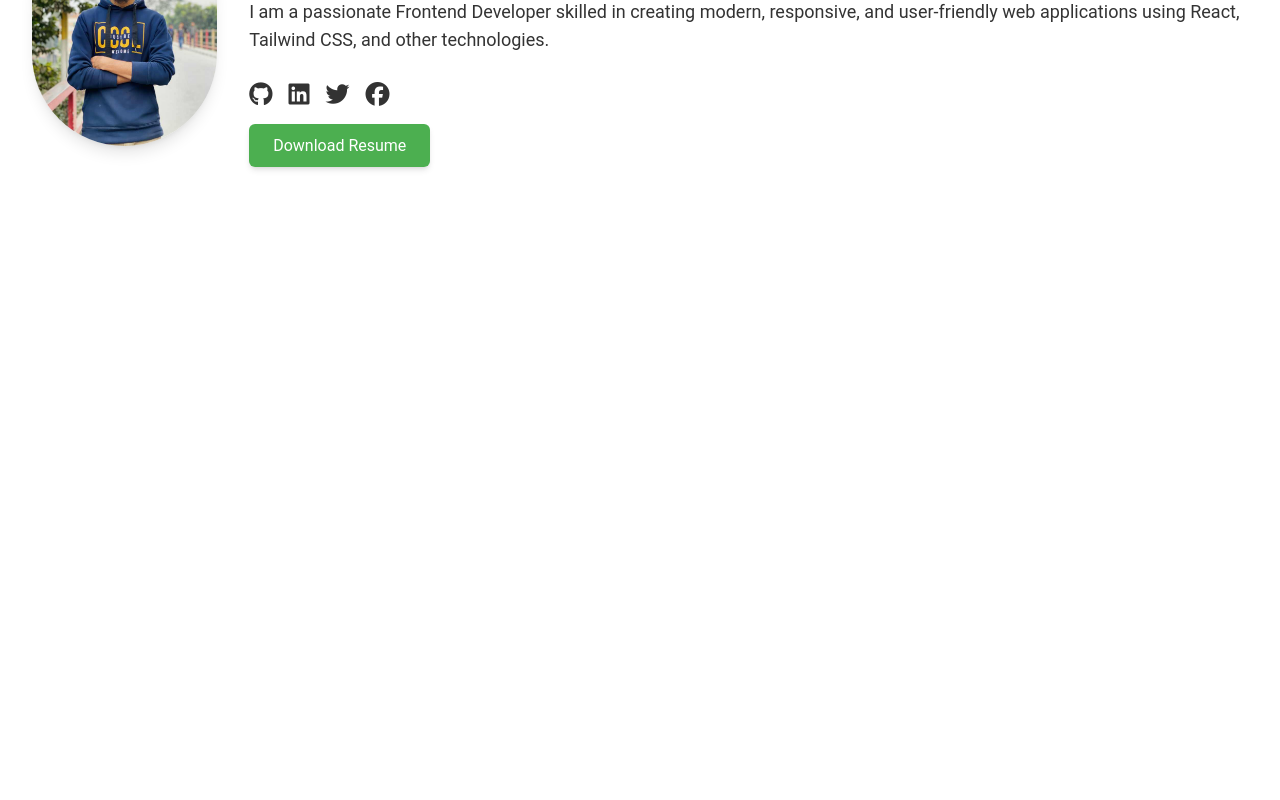
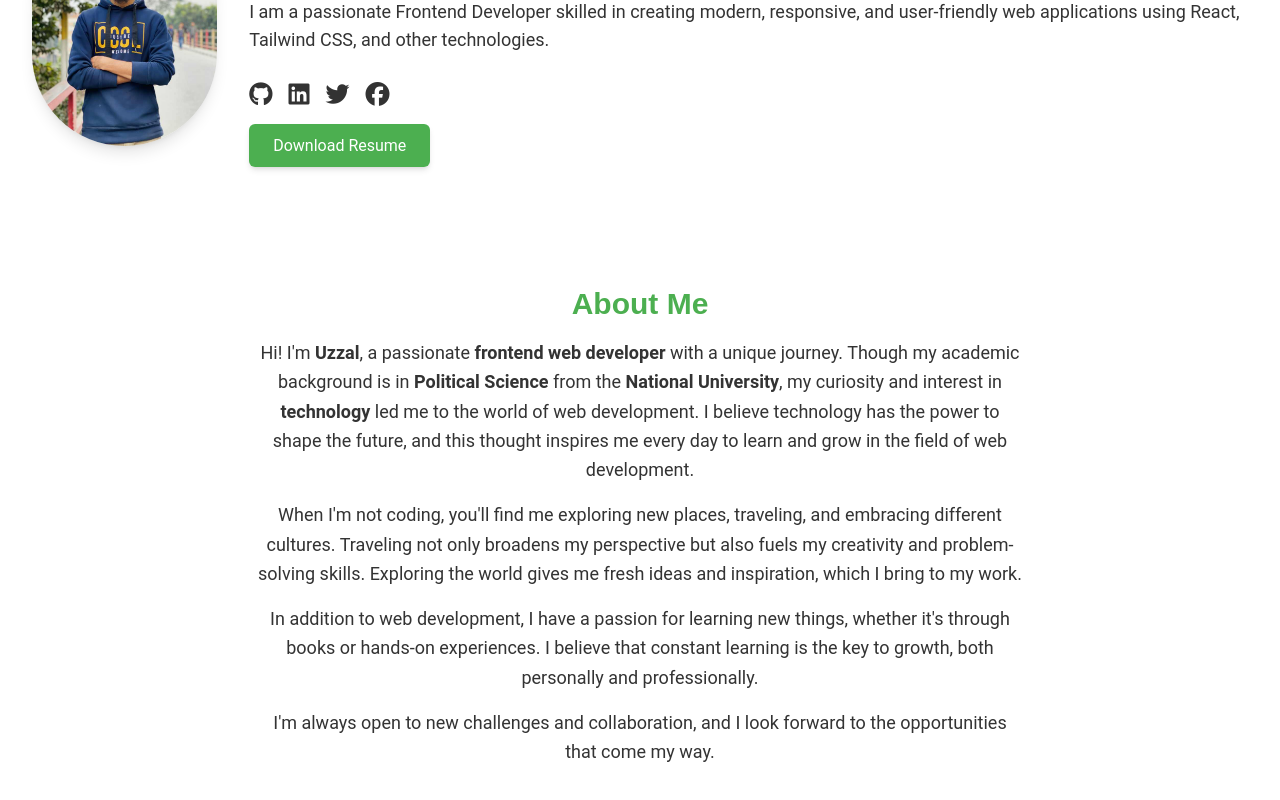
Before and after one commit to mohammaduzzal/my-portfolio, a React (Vite) app: page / in a window 1280 px wide. Shown: the part 234-1034 px from the top of the page. Before the commit the page ends 800 px from the top, so only its background shows below. Built offline with nearby package versions, Linux system fonts and the light colour scheme.

Commit message:
added about section

```diff
--- /dev/null
+++ b/src/component/About.jsx
@@ -0,0 +1,59 @@
+import { motion } from 'framer-motion';
+const About = () => {
+    return (
+        <motion.section
+        id="about"
+        className="py-16 bg-base-100 text-neutral"
+        initial={{ opacity: 0 }}
+        animate={{ opacity: 1 }}
+        transition={{ duration: 2 }}
+      >
+        <div className="max-w-7xl mx-auto px-4 sm:px-6 lg:px-8">
+          <motion.h2
+            className="text-3xl font-Montserrat font-bold text-primary text-center"
+            initial={{ x: -100 }}
+            animate={{ x: 0 }}
+            transition={{ duration: 1 }}
+          >
+            About Me
+          </motion.h2>
+          <motion.p
+            className="mt-4 text-lg text-neutral leading-relaxed text-center max-w-3xl mx-auto"
+            initial={{ opacity: 0, y: 20 }}
+            animate={{ opacity: 1, y: 0 }}
+            transition={{ duration: 1, delay: 0.2 }}
+          >
+              Hi! I'm <strong>Uzzal</strong>, a passionate <strong>frontend web developer</strong> with a unique journey. Though my academic background is in <strong>Political Science</strong> from the <strong>National University</strong>, my curiosity and interest in <strong>technology</strong> led me to the world of web development. I believe technology has the power to shape the future, and this thought inspires me every day to learn and grow in the field of web development.
+
+          </motion.p>
+
+          <motion.p
+            className="mt-4 text-lg text-neutral leading-relaxed text-center max-w-3xl mx-auto"
+            initial={{ opacity: 0, y: 20 }}
+            animate={{ opacity: 1, y: 0 }}
+            transition={{ duration: 1, delay: 0.6 }}
+          >
+              When I'm not coding, you'll find me exploring new places, traveling, and embracing different cultures. Traveling not only broadens my perspective but also fuels my creativity and problem-solving skills. Exploring the world gives me fresh ideas and inspiration, which I bring to my work.
+          </motion.p>
+          <motion.p
+            className="mt-4 text-lg text-neutral leading-relaxed text-center max-w-3xl mx-auto"
+            initial={{ opacity: 0, y: 20 }}
+            animate={{ opacity: 1, y: 0 }}
+            transition={{ duration: 1, delay: 0.8 }}
+          >
+             In addition to web development, I have a passion for learning new things, whether it's through books or hands-on experiences. I believe that constant learning is the key to growth, both personally and professionally.
+          </motion.p>
+          <motion.p
+            className="mt-4 text-lg text-neutral leading-relaxed text-center max-w-3xl mx-auto"
+            initial={{ opacity: 0, y: 20 }}
+            animate={{ opacity: 1, y: 0 }}
+            transition={{ duration: 1, delay: 1 }}
+          >
+             I'm always open to new challenges and collaboration, and I look forward to the opportunities that come my way.
+          </motion.p>
+        </div>
+      </motion.section>
+    );
+};
+
+export default About;
--- a/src/page/Home.jsx
+++ b/src/page/Home.jsx
@@ -1,9 +1,11 @@
+import About from "../component/About";
 import Banner from "../component/Banner";
 
 const Home = () => {
     return (
         <div>
             <Banner></Banner>
+            <About></About>
 
         </div>
     );
```
